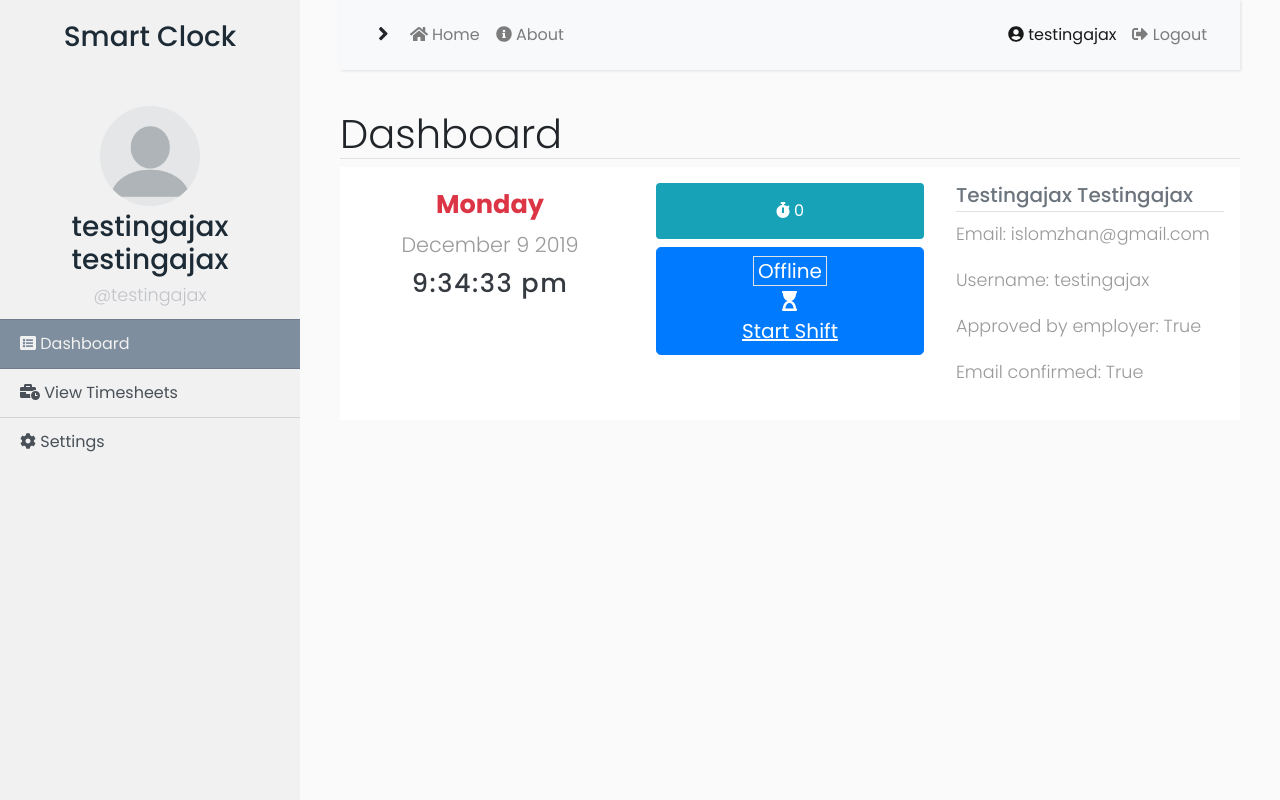
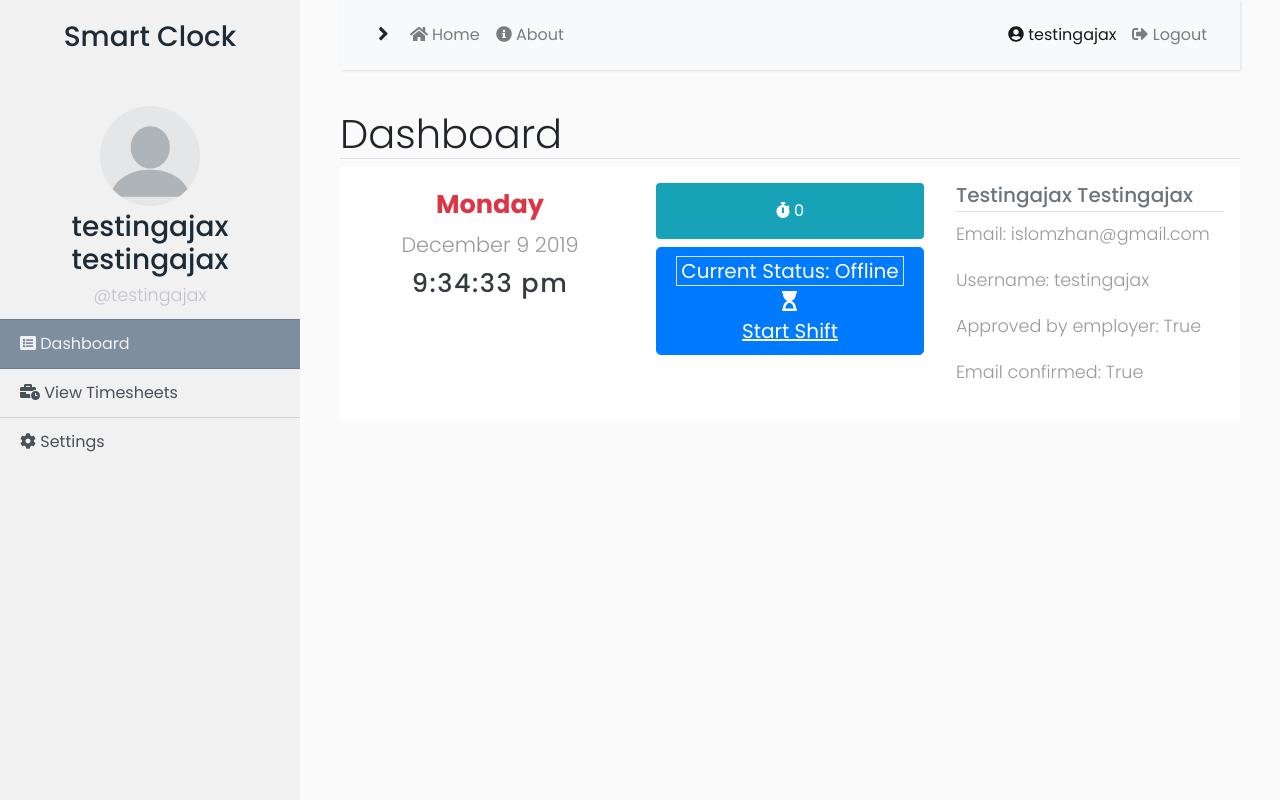
Before and after one commit to o0BB0o/csc210-smartclock, a Flask app: page /dashboard in a window 1280 px wide. Run offline with Flask 2, Linux system fonts and the light colour scheme; a user stored in the database is signed in; some libraries are stand-ins or nearby versions.

Commit message:
update 2

```diff
--- a/smartclock/static/auth/js/dashboard.js
+++ b/smartclock/static/auth/js/dashboard.js
@@ -6,15 +6,17 @@ function updateTime() {
         }
 updateTime();
 
-btn_in = $("#offline");
-btn_out = $("#online");
+btn_offline_start_shift = $("#offline");
+btn_online_end_shift = $("#online");
+
 stop_watch = $("#time");
 mess = $("#message");
 
 username = $("#username").text();
 username = username.trim();
 
-btn_out.hide();
+btn_online_end_shift.hide();
+btn_online_end_shift.hide();
 
 $('.switch').each(function () {
 	$(this).on('click', function () {
@@ -40,14 +42,14 @@ $('.switch').each(function () {
                     var data = response;
                     alert(JSON.stringify(data));
                     if (data.is_clocked_in === true) {
-                        btn_in.show();
-                        btn_out.hide();
+                        btn_offline_start_shift.show();
+                        btn_online_end_shift.hide();
 //                        stop_watch.text(getStamp(start=data.clock_in_time, end=data.clock_out_time));
                         message_time = "started at "+moment(data.clock_in_time).format('MMMM Do YYYY, h:mm:ss a');
                         mess.text(message_time);
                     } else {
-                        btn_out.show();
-                        btn_in.hide();
+                        btn_online_end_shift.show();
+                        btn_offline_start_shift.hide();
                         // brings an alert box
                         start_time = "started at "+moment(data.clock_in_time).format('MMMM Do YYYY, h:mm:ss a')+"\n";
                         end_time = "ended at "+moment(data.clock_out_time).format('MMMM Do YYYY, h:mm:ss a');
--- a/smartclock/templates/auth/dashboard.html
+++ b/smartclock/templates/auth/dashboard.html
@@ -17,8 +17,8 @@
                   <article id="timer" class="timer bg-info text-white rounded py-3 mb-2">
                       <i class="fas fa-stopwatch"></i> <span id="time">0</span>
                   </article>
-                  <div id = "offline" class="switch btn btn-primary btn-block btn-lg"> <span class="my-1 px-1 border">Offline</span> <br><i class="fas fa-hourglass-start"></i> <br> <u>Start Shift</u></div>
-                  <div id = "online" class="switch btn btn-danger btn-block btn-lg"> <span class="my-1 px-1 border">Online</span> <br><i class="fas fa-hourglass-end"></i> <br> <u>End Shift</u></div>
+                  <div id = "offline" class="switch btn btn-primary btn-block btn-lg"> <span class="my-1 px-1 border">Current Status: Offline</span> <br><i class="fas fa-hourglass-start"></i> <br> <u>Start Shift</u></div>
+                  <div id = "online" class="switch btn btn-danger btn-block btn-lg"> <span class="my-1 px-1 border">Current Status: Online</span> <br><i class="fas fa-hourglass-end"></i> <br> <u>End Shift</u></div>
               </div>
               <div class="col-xs-12 col-sm-12 col-md-4 col-lg-4 p-3">
                   <h5 class="border-bottom text-secondary pb-1"> {{current_user.first_name.capitalize()}} {{current_user.last_name.capitalize()}} </h5>
```
